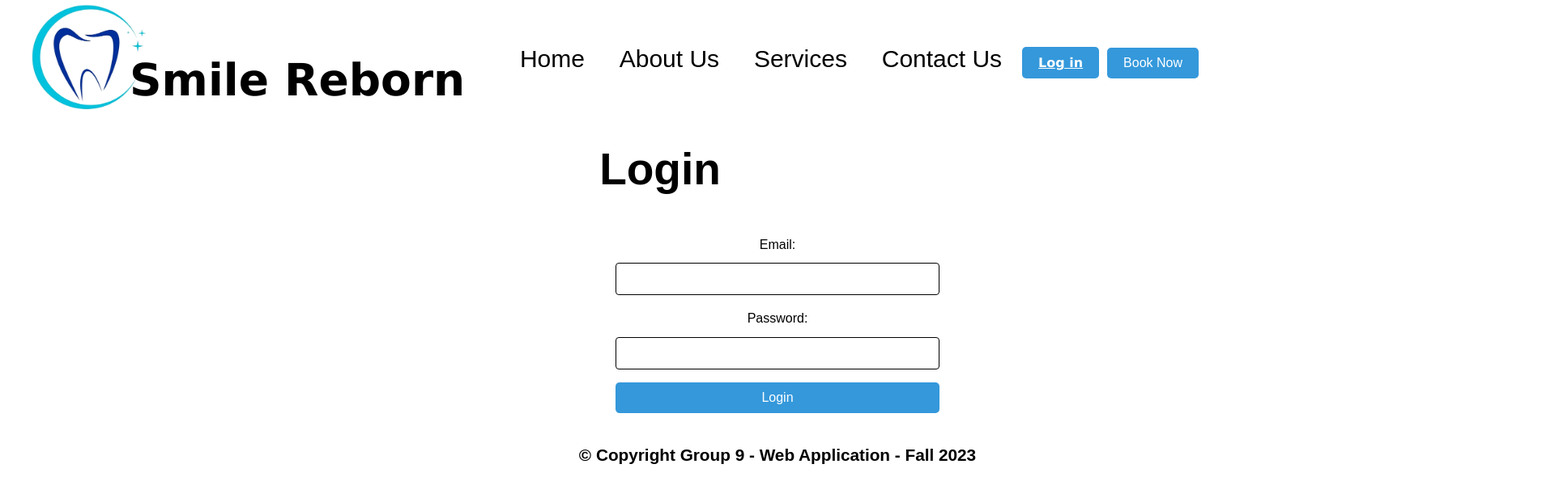
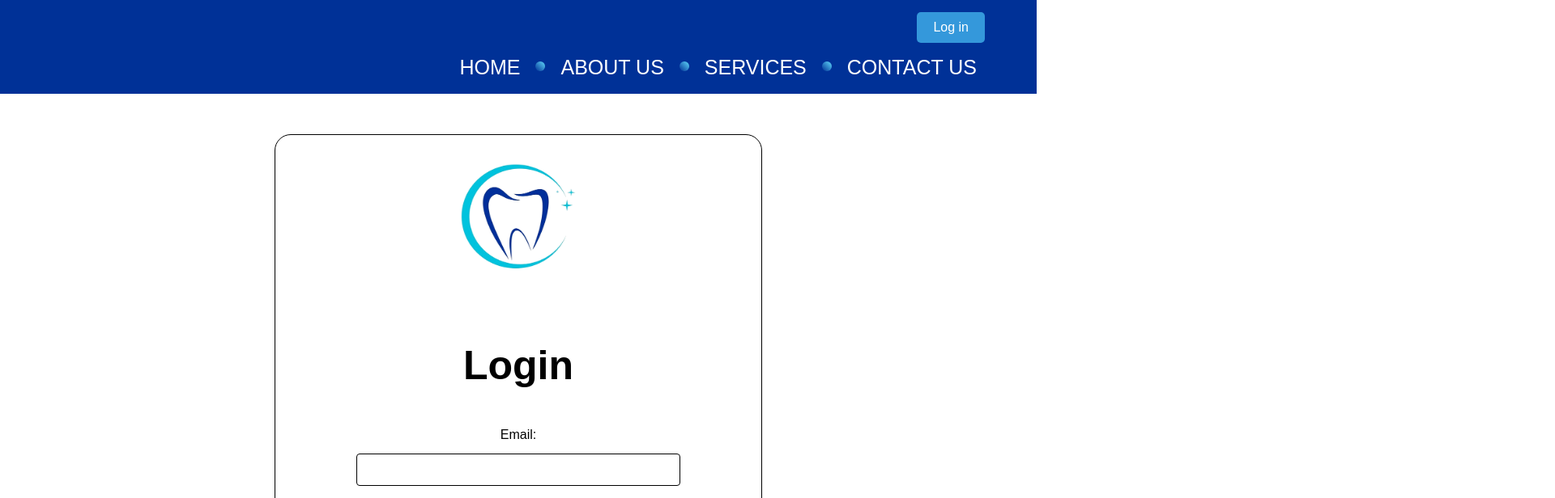
Before and after one commit to JesterDomingo/DentistWebApp, a React (Create React App) app in the folder dentist-booking-app/: page /login in a window 1280 px wide. Shown: the top 616 px of the page at 81% size, 1920 px wide, since content can reach past the window. Built offline with nearby package versions, Linux system fonts and the light colour scheme.

Commit message:
Updated multiple pages
Updated CSS styles in Home, Login, About, Contact Us, Services, and Register Pages.

Added banner gifs in the about and Services page.

Fixed image relative path for doctors' image

```diff
--- a/dentist-booking-app/package.json
+++ b/dentist-booking-app/package.json
@@ -9,12 +9,12 @@
     "axios": "^1.6.2",
     "chart.js": "^4.4.0",
     "react": "^18.2.0",
-    "react-calendar": "^4.6.1",
+    "react-calendar": "^4.7.0",
     "react-datepicker": "^4.24.0",
     "react-dom": "^18.2.0",
     "react-hot-toast": "^2.4.1",
     "react-modal": "^3.16.1",
-    "react-router-dom": "^6.20.0",
+    "react-router-dom": "^6.20.1",
     "react-scripts": "5.0.1",
     "web-vitals": "^2.1.4"
   },
--- a/dentist-booking-app/src/App.css
+++ b/dentist-booking-app/src/App.css
@@ -38,11 +38,11 @@
 }
 
 .logo{
-  height: 200px;
-  width: 300px;
-  position: absolute;
-  left: 90px;
-  top: -45px;
+  height: 100%;
+  width: 100%;
+  position: relative;
+  max-width: 300px;
+  max-height: 200px;
 }
 
 /* basic css */
@@ -54,14 +54,14 @@ body{
 }
 
 #main-header{
-  width: 1080px;
   margin: 0 auto;
   position: relative;
-  min-height: 160px;
+  min-height: 50px;
+  background-color: #003197;
 }
 
 #main-body{
-  width: 1080px;
+  width: 1152px;
   margin: 0 auto;
 }
 
@@ -128,13 +128,13 @@ body{
   background-color: #61dafb;
   border: 1px solid #003197;
   border-radius: 10px;
-  transition: 0.2s ease-in-out;
+  transition: 2s;
 }
 
 .left-side-div form button:hover{
   background-color: #003197;
   border: 1px solid #61dafb;
-  transition: 0.2s ease-in-out;
+  transition: 2s;
   color: #fff;
 }
 
@@ -175,13 +175,6 @@ body{
   color: #fff;
 }
 
-
-
-
-
-
-
-
 /* more css */
 /* width */
 .right-side-div ul::-webkit-scrollbar {
@@ -205,111 +198,71 @@ body{
   background: rgb(0, 202, 202);
 }
 
-
-
-/*NEW PAGES CREATED */
-/* App.css */
-
-body, html {
-  height: 100%;
-  margin-right: 100;
+#root{
+  position: relative;
 }
 
-.header-content {
-  display: flex;
-  background-color: rgb(255, 255, 255);
-  align-items: center;
-  justify-content: space-between;
-  font-family: 'Your Desired Font', Verdana, Geneva, Tahoma, sans-serif;
-  width: 100%; /* Set the width to 100% to make it full width */
-  padding: 20px; /* Add padding if needed */
-  box-sizing: border-box; /* Include padding in the width calculation */
+.header-content{
+  width: 1152px;
+  margin: 0 auto;
 }
 
-
-.logo-container {
-  display: flex;
-  align-items: center;
+.nav-list{
+  padding: 10px;
+  text-align: right;
+  margin: 0;
 }
 
-.logo {
-  margin-top: 15px;
-  margin-left: -550px; /* Adjust margin as needed */
+.nav-list li{
+  display: inline-block;
+  vertical-align: top;
+  text-transform: uppercase;
+  margin-right: 50px;
+  position: relative;
 }
 
-header {
-  background-color: #333; /* Choose your desired background color */
-  color: #fff; /* Choose your desired text color */
-  padding: 20px;
-  text-align: center;
-  width: 100%; /* Make the header full width */
+.nav-list li::after{
+  content: "";
+  position: absolute;
+  top: 35px;
+  left: -31px;
+  margin-top: -0.9em;
+  background: linear-gradient(45deg, #003197, #61dafb);
+  height: 12px;
+  width: 12px;
+  border-radius: 50%;
 }
 
-.header-content {
-  display: flex;
-  align-items: first baseline;
-  justify-content: space-between;
-  font-family: 'Your Desired Font', Verdana, Geneva, Tahoma, sans-serif; /* Replace 'Your Desired Font' with the actual font name */
-  padding-left: 10px; /* Adjust padding for space between the border and content */
+.nav-list li:first-child:after{
+  content: "";
+  height: 0px;
+  width: 0px;
+
 }
 
-h1-container {
-  background-color: #85a6ee;
-  margin-left: auto;
-  margin-top: auto;
+.nav-list li:last-child{
+  margin-right: 0;
 }
 
-h1 {
-  margin-top: auto;
-  margin-left: -290px;
-  font-size: 55px; /* Adjust font size as needed */
+.nav-list li a{
+  text-decoration: none;
+  color: #fff;
+  transition: 0.5s;
+  border-bottom: 3px solid #003197;
 }
 
-.nav-list-container {
-  display: flex;
-  align-items: first baseline;
+.nav-list li a:hover{
+  border-bottom: 3px solid #fff;
+  transition: 0.5s;
 }
 
-.nav-list {
-  list-style-type: none;
-  display: flex;
-  align-items: center;
-  margin-right: 10px;
+.divider-class{
+  display: inline-block;
+  vertical-align: top;
+  margin-left: 10px;
 }
 
-.nav-link {
-  text-decoration: none;
-  color: black;
-  margin-inline-start: 1cm;
-  margin-right: 5px;
-  font-family: 'Your Desired Font', sans-serif; /* Replace 'Your Desired Font' with the actual font name */
-  font-size: 30px; /* Adjust font size as needed */
+.upper-header{
+  text-align: right;
+  padding-top: 10px;
 }
-
-.booking {
-  color: white;
-  font-size: 16px;
-  font-weight: bold;
-  background-color: #3498db;
-  padding: 10px 20px;
-  border-radius: 5px;
-  transition: background-color 0.3s ease;
-  margin-right: auto;
-}
-
-.booking:hover {
-  background-color: #2980b9;
-}
-
-
-.login-button {
-  padding: 10px 20px;
-  background-color: #3498db;
-  color: #fff;
-  font-size: 16px;
-  font-weight: bold;
-  border: none;
-  border-radius: 5px;
-  cursor: pointer;
-  transition: background-color 0.3s ease;
-}
--- a/dentist-booking-app/src/components/header.js
+++ b/dentist-booking-app/src/components/header.js
@@ -8,10 +8,20 @@ const Header = () => {
   return (
     <div id="main-header" className="header-container">
       <div className="header-content">
-        <div className="logo-container">
-          <img src={logo} alt="logo" className='logo' />
-          <h1>Smile Reborn</h1>
+        <div class="upper-header">
+           {/* Log in button */}
+          <div class="divider-class">
+          <Link to="/login"> <button className="login-button">Log in</button></Link>
+          </div>
+
+          {/* Book Now button */}
+          {/* <div class="divider-class">
+            <Link to="/booking"><button className="Booking">
+              Book Now</button>
+            </Link>
+          </div> */}
         </div>
+
         {/* Navigation buttons */}
         <nav className="navbar">
           <ul className="nav-list">
@@ -29,18 +39,6 @@ const Header = () => {
             </li>
           </ul>
         </nav>
-
-        {/* Log in button */}
-        <div>
-          <Link to="/login" className="login-button">Log in</Link>
-        </div>
-
-        {/* Book Now button */}
-        <div>
-          <Link to="/booking"><button className="Booking">
-            Book Now</button>
-          </Link>
-        </div>
       </div>
     </div>
   );
--- a/dentist-booking-app/src/csspages/About.css
+++ b/dentist-booking-app/src/csspages/About.css
@@ -8,11 +8,26 @@ body {
   padding: 0;
   background-color: #ffffff;
   color: #000000;
+  max-width: 1920px;
+  width: 100%;
+  position: relative;
 }
 
 .about-container {
   width: 80%;
   margin: 0 auto;
+}
+
+.doctor{
+  display: inline-block;
+  vertical-align: top;
+  width: 500px;
+  margin: 30px 30px 20px;
+
+}
+
+.doctor img{
+  width: 300px;
 }
 
 .content-box {
@@ -41,11 +56,26 @@ body {
 }
 
 .feature-list li {
-  display: flex;
-  flex-direction: column;
-  align-items: center;
+  display: inline-block;
+  vertical-align: top;
   text-align: center;
-  margin-bottom: 30px;
+  width: 363px;
+  border: 1px solid #000;
+  margin: 0 10px 20px;
+  padding: 10px;
+  min-height: 320px;
+  background-color: #fff;
+}
+
+.feature-list li:hover{
+  box-shadow: 0 4px 8px 0 rgb(0, 0, 0, 0.3), 0 6px 20px 0 rgb(0, 0, 0, 0.3);
+  transition: .5s ease;
+  background-color: #3498db;
+}
+
+.feature-list li strong{
+  display: block;
+  min-height: 80px;
 }
 
 .feature-list img {
--- a/dentist-booking-app/src/csspages/Booking.css
+++ b/dentist-booking-app/src/csspages/Booking.css
@@ -62,10 +62,12 @@ button {
   cursor: pointer;
   border: none;
   border-radius: 5px;
+  transition: 0.5s;
 }
 
 button:hover {
   background-color: #000000;
+  transition: 0.5s;
 }
 
 /* Success message styles */
--- a/dentist-booking-app/src/csspages/ContactUs.css
+++ b/dentist-booking-app/src/csspages/ContactUs.css
@@ -70,3 +70,21 @@
 }
 
 /* Adjust styles as needed */
+
+
+.login-register-bar{
+  width: 600px;
+  margin: 50px auto 0;
+  border: 1px solid #000;
+  border-radius: 20px;
+}
+
+.login-register-bar p{
+  font-size: 20px;
+}
+
+.login-register-bar form{
+  max-width: 400px;
+  margin: 0 auto;
+
+}
--- a/dentist-booking-app/src/csspages/Homepage.css
+++ b/dentist-booking-app/src/csspages/Homepage.css
@@ -6,10 +6,6 @@ section {
   }
 
   /* Testimonial styling */
-  .testimonial-container {
-    display: flex;
-    justify-content: space-around;
-  }
 
   .testimonial {
     width: 200px;
@@ -31,24 +27,13 @@ body {
   font-family: 'Arial', sans-serif;
 }
 
-/* Style for the banner section with background image */
-.banner-section {
-  background-size: cover;
-  background-position: center;
-  background-repeat: no-repeat;
-  height: 100vh;
-  display: flex;
-  align-items: center;
-  justify-content: center;
-  color: #fff;
-}
-
-/* Style for the content within the banner section */
-.banner-content {
-  max-width: 80%;
-  width: 100%;
-  padding: 20px;
-  text-align: center;
+.banner-section{
+  max-width: 1920px;
+    width: 100%;
+    height: 853px;
+    margin: 0 auto;
+    background-size: cover;
+    position: relative;
 }
 
 /* Chart.css */
@@ -78,18 +63,35 @@ body {
 
 /* Landscape layout for testimonials and chart */
 .testimonial-container {
-  display: flex;
-  justify-content: space-between; /* Create space between items */
-  align-items: flex-start; /* Align items to the top */
-  flex-wrap: wrap; /* Allow items to wrap */
-  margin-top: 50px;
+  margin: 50px auto 0;
+  text-align: center;
+  width: 1080px;
+}
+
+.testimonial-container h2{
+  display: block;
+  width: 100%;
 }
 
 .testimonial {
   width: 45%; /* Adjusted width for landscape layout */
-  max-width: 200px;
+  max-width: 278px;
+  min-height: 168px;
   padding: 20px;
   border: 1px solid #ccc;
   text-align: center;
-  margin-bottom: 20px;
+  margin: 0 20px 30px;
+  display: inline-block;
+  vertical-align: top;
+  transition: .5s ease;
 }
+
+.testimonial:hover{
+  box-shadow: 0 4px 8px 0 rgb(0, 0, 0, 0.1), 0 6px 20px 0 rgb(0, 0, 0, 0.1);
+  transition: .5s ease;
+}
+
+.nav-link{
+  display: inline-block;
+  vertical-align: top;
+}
--- a/dentist-booking-app/src/pages/AboutUs.js
+++ b/dentist-booking-app/src/pages/AboutUs.js
@@ -2,6 +2,10 @@
 import React from 'react';
 import Header from '../components/header';
 import Footer from '../components/footer';
+import logo from "../images/DentalLogo.png";
+import doctorImage1 from "../images/Doctor1.png";
+import doctorImage2 from "../images/Doctor2.png";
+import bannerAboutImage from "../images/AboutusBanner.gif";
 import '../csspages/About.css'; // Update the import path for the CSS file
 
 
@@ -9,6 +13,7 @@ const Banner = () => {
   return (
     <div className="banner">
       <div className="banner-content-box">
+        <img src={bannerAboutImage} alt="banner about page" className='banner-about' />
         <h2>Welcome to Our Dentist Clinic</h2>
         <p>
           At our dentist clinic, we are committed to providing exceptional dental care in a comfortable and
@@ -18,63 +23,63 @@ const Banner = () => {
         <h3>Why Choose Us?</h3>
         <ul className="feature-list">
           <li>
-            <strong>Expert Dentists:</strong> Our team consists of highly skilled and experienced dentists who
+            <strong>Expert Dentists</strong> Our team consists of highly skilled and experienced dentists who
             are passionate about delivering top-notch dental care.
           </li>
           <li>
-            <strong>State-of-the-Art Facilities:</strong> We have modern and advanced dental facilities equipped
+            <strong>State-of-the-Art Facilities</strong> We have modern and advanced dental facilities equipped
             with the latest technology to ensure the best possible treatment for our patients.
           </li>
           <li>
-            <strong>Personalized Care:</strong> Your oral health is unique, and we tailor our treatments to
+            <strong>Personalized Care</strong> Your oral health is unique, and we tailor our treatments to
             meet your specific needs. We believe in personalized care for every patient.
           </li>
           <li>
-            <strong>Comprehensive Services:</strong> From routine cleanings to complex procedures, we offer a wide
+            <strong>Comprehensive Services</strong> From routine cleanings to complex procedures, we offer a wide
             range of dental services aimed at maintaining your oral health and enhancing your smile.
           </li>
           <li>
-            <strong>Comfortable Environment:</strong> We strive to create a comfortable and relaxing atmosphere
+            <strong>Comfortable Environment</strong> We strive to create a comfortable and relaxing atmosphere
             for our patients, ensuring a stress-free experience during dental visits.
           </li>
           <li>
-            <strong>Commitment to Excellence:</strong> Our commitment is to deliver excellence in dental care,
+            <strong>Commitment to Excellence</strong> Our commitment is to deliver excellence in dental care,
             using the latest techniques and technology to achieve optimal results for our patients.
           </li>
           <li>
-            <strong>Flexible Scheduling:</strong> We understand the importance of time, and our flexible scheduling
+            <strong>Flexible Scheduling</strong> We understand the importance of time, and our flexible scheduling
             ensures that you can easily book appointments that suit your schedule.
           </li>
           <li>
-            <strong>Continuing Education:</strong> Our team regularly engages in continuing education and stays
+            <strong>Continuing Education</strong> Our team regularly engages in continuing education and stays
             updated with the latest advancements in dental techniques and treatments.
           </li>
           <li>
-            <strong>Transparent Communication:</strong> We believe in open and transparent communication with our
+            <strong>Transparent Communication</strong> We believe in open and transparent communication with our
             patients, ensuring you are well-informed about your treatment options and progress.
           </li>
           <li>
-            <strong>Community Involvement:</strong> We are dedicated to giving back to the community and participating
+            <strong>Community Involvement</strong> We are dedicated to giving back to the community and participating
             in various dental health initiatives and events.
           </li>
           <li>
-            <strong>Emergency Dental Care:</strong> Our clinic provides emergency dental care services to address
+            <strong>Emergency Dental Care</strong> Our clinic provides emergency dental care services to address
             unexpected dental issues promptly.
           </li>
           <li>
-            <strong>Modern Technology:</strong> We leverage cutting-edge technology for precise diagnosis and
+            <strong>Modern Technology</strong> We leverage cutting-edge technology for precise diagnosis and
             efficient treatment, ensuring the best outcomes for our patients.
           </li>
           <li>
-            <strong>Comforting Atmosphere:</strong> Our clinic environment is designed to be warm, welcoming, and
+            <strong>Comforting Atmosphere</strong> Our clinic environment is designed to be warm, welcoming, and
             comforting to ease any dental anxieties you may have.
           </li>
           <li>
-            <strong>Patient-Centered Approach:</strong> We prioritize our patients' needs, preferences, and comfort
+            <strong>Patient-Centered Approach</strong> We prioritize our patients' needs, preferences, and comfort
             in every aspect of our dental care services.
           </li>
           <li>
-            <strong>Proven Results:</strong> Our track record of successful treatments and satisfied patients
+            <strong>Proven Results</strong> Our track record of successful treatments and satisfied patients
             speaks for our commitment to delivering effective dental solutions.
           </li>
         </ul>
@@ -90,17 +95,19 @@ const About = () => {
       <Header />
       <Banner /> {}
       <div className="content-box">
+      <img src={logo} alt="logo" className='logo' />
         <h2>Our Doctors</h2>
         <div className="doctor">
-          <img src="Doctor1.png" alt="Dr. Smith" />
+          <img src={doctorImage2} alt="Dr. Smith" />
           <h3>Dr. Emily Smith</h3>
           <p>Expertise: General Dentistry</p>
         </div>
         <div className="doctor">
-          <img src="doctor2.jpg" alt="Dr. Johnson" />
+          <img src={doctorImage1} alt="Dr. Johnson" />
           <h3>Dr. Michael Johnson</h3>
           <p>Expertise: Orthodontics</p>
         </div>
+        <div class="doctor-services">
           <p>
             We offer a comprehensive range of dental services, including but not limited to:
           </p>
@@ -123,6 +130,8 @@ const About = () => {
             Our goal is to provide personalized and top-quality care to address all your dental needs.
           </p>
         </div>
+
+      </div>
       <Footer />
     </div>
   );
--- a/dentist-booking-app/src/pages/Home.js
+++ b/dentist-booking-app/src/pages/Home.js
@@ -53,6 +53,7 @@ const Homepage = () => {
       <section className="testimonial-container">
         <h2>What Our Patient Say</h2>
 
+        <div class="testimonial-block">
           {/* Testimonial 1 */}
           <div className="testimonial">
             <p>I am really satisfied to use this app.</p>
@@ -82,6 +83,8 @@ const Homepage = () => {
             <p>Fifth testimonial content.</p>
             <div className="rating">★★★★★</div>
           </div>
+        </div>
+
       </section>
 
       {/* Star Rating Chart */}
--- a/dentist-booking-app/src/pages/Login.js
+++ b/dentist-booking-app/src/pages/Login.js
@@ -3,6 +3,7 @@ import { Link, useNavigate } from 'react-router-dom';
 import axios from 'axios';
 import Header from "../components/header";
 import Footer from "../components/footer";
+import logo from "../images/DentalLogo.png";
 
 const Login = () => {
   const navigate = useNavigate();
@@ -40,6 +41,8 @@ const Login = () => {
   return (
     <div>
       <Header></Header>
+      <div class="login-register-bar">
+      <img src={logo} alt="logo" className='logo' />
         <h1>Login</h1>
           <form onSubmit={handleLogin}>
           <label>Email:</label>
@@ -51,11 +54,10 @@ const Login = () => {
           <button type="submit">Login</button>
           {error && <p style={{ color: 'red' }}>{error}</p>}
           </form>
-      <footer>
         <p>
           Don't have an account? <Link to="/signup"> Click Here</Link>.
         </p>
-      </footer>
+      </div>
       <Footer></Footer>
     </div>
   );
--- a/dentist-booking-app/src/pages/Register.js
+++ b/dentist-booking-app/src/pages/Register.js
@@ -3,6 +3,7 @@ import { Link, useNavigate } from 'react-router-dom';
 import axios from 'axios';
 import Header from "../components/header";
 import Footer from "../components/footer";
+import logo from "../images/DentalLogo.png";
 
 const Register = () => {
   const navigate = useNavigate();
@@ -36,40 +37,32 @@ const Register = () => {
   return (
     <div>
       <Header></Header>
-      <h2>Join us</h2>
-      <h5>Create your personal account</h5>
+      <div class="login-register-bar">
+      <img src={logo} alt="logo" className='logo' />
+        <h1>Join us</h1>
         <form onSubmit={handleRegister}>
-        <p>
-          <label>Name</label><br />
+            <label>Name</label>
             <input type="text" name="name" required onChange={handleChange} />
-        </p>
-        <p>
-          <label>Email address</label><br />
+            <label>Email address</label>
             <input type="email" name="email" required onChange={handleChange} />
-        </p>
-        <p>
-          <label>Password</label><br />
+            <label>Password</label>
             <input type="password" name="password" required onChange={handleChange} />
-        </p>
+            <span>
             <p>
             <input type="checkbox" name="checkbox" id="checkbox" required />{' '}
-          <span>
             I agree all statements in{' '}
               <a href="https://google.com" target="_blank" rel="noopener noreferrer">
                 terms of service
-            </a>
-            .
+              </a>.
+            </p>
             </span>
+            <button id="sub_btn" type="submit">Register</button>
+        </form>
+        <p>
+          Already have an account? <Link to="/login">Click Here</Link>.
         </p>
-        <p>
-          <button id="sub_btn" type="submit">Register</button>
-        </p>
-      </form>
-      <footer>
-        <p>
-          Already have an account?<Link to="/login">Click Here</Link>.
-        </p>
-      </footer>
+      </div>
+
       <Footer></Footer>
     </div>
   );
--- a/dentist-booking-app/src/pages/Services.js
+++ b/dentist-booking-app/src/pages/Services.js
@@ -2,12 +2,16 @@ import React from 'react';
 import Header from '../components/header';
 import Footer from '../components/footer';
 import '../csspages/Services.css';
+import servicesPageImage from "../images/DentalServices.gif";
+import logo from "../images/DentalLogo.png";
 
 const Services = () => {
   return (
     <div className="services-container">
       <Header />
+      <img src={servicesPageImage} alt="banner about page" className='banner-about' />
       <div className="content-box">
+      <img src={logo} alt="logo" className='logo' />
         <h2 className="section-title">Our Services</h2>
         <p>
           At Smile Reborn Dental Clinic, we offer a comprehensive range of dental services to meet your oral health needs. Our experienced team of dental professionals is dedicated to providing high-quality and personalized care. Explore our services below:
```
Also changed, not shown: 1 other file (tests, documents, lock files or other folders). Lines whose indentation alone changed are shown as unchanged.
